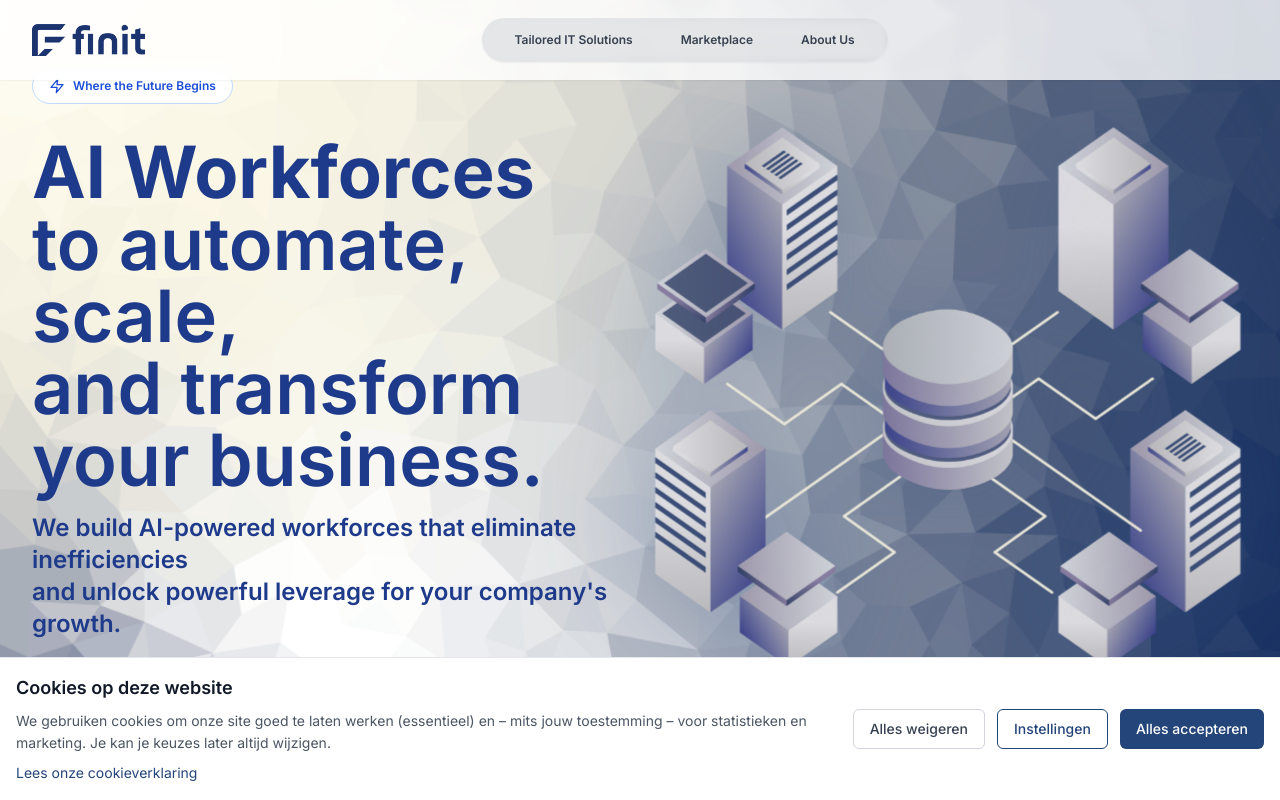
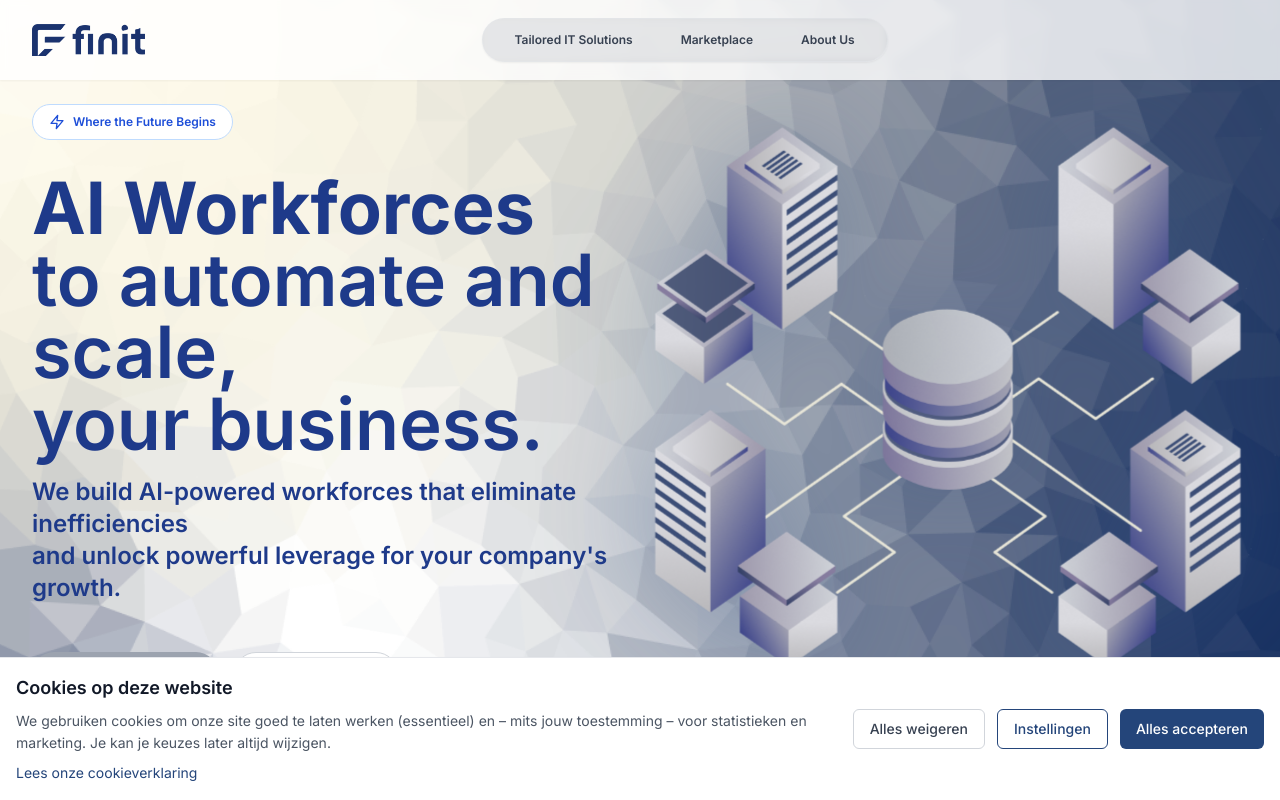
Before and after one commit to r0892111/finitsolutionswebsite, a Next.js app: page / in a window 1280 px wide. Shown: the top 800 px of the page. Built offline with nearby package versions, Linux system fonts and the light colour scheme.

Commit message:
Updated hero.tsx

```diff
--- a/components/hero.tsx
+++ b/components/hero.tsx
@@ -37,9 +37,9 @@ export function Hero() {
   <h1 className="text-4xl lg:text-6xl xl:text-7xl font-bold leading-tight text-blue-900">
     AI Workforces
     <br className="md:block hidden" />
-    <span className="font-semibold">to automate, scale,</span>
+    <span className="font-semibold">to automate and scale,</span>
     <br className="md:block hidden" />
-    <span className="font-semibold">and transform your business.</span>
+    <span className="font-semibold"> your business.</span>
   </h1>
 
   {/* Subheading */}
```
